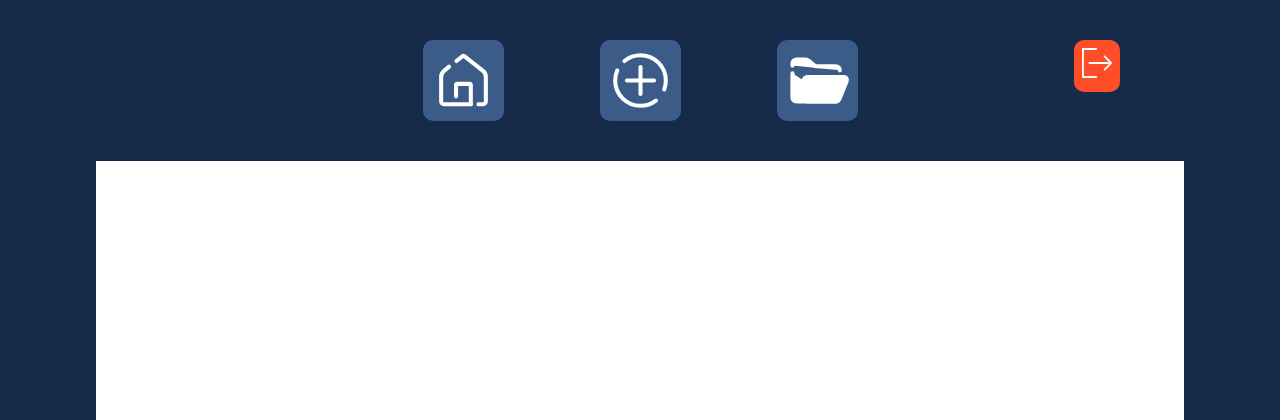
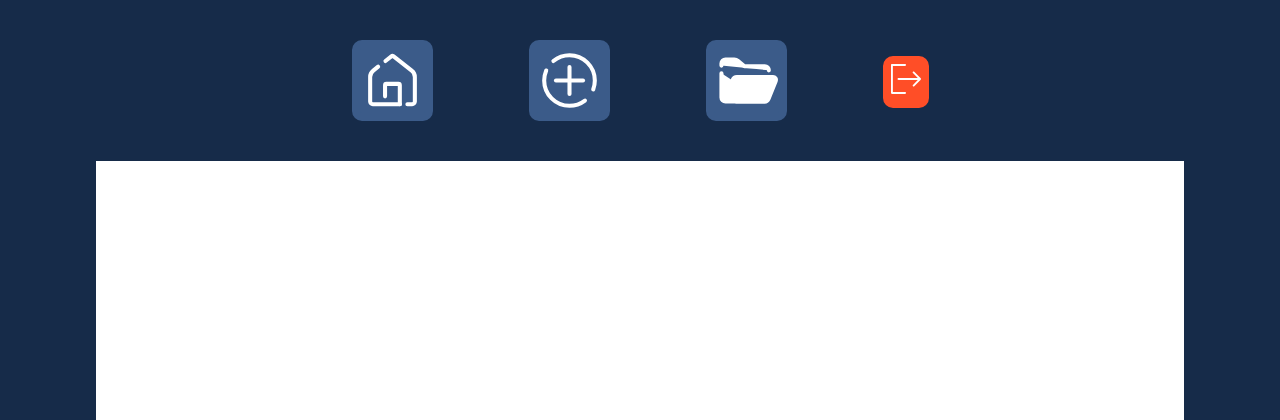
Before and after one commit to SimonDesc/order_nest, a Django app: page /home/ in a window 1280 px wide. Shown: the top 420 px of the page. Run offline with Django 4.2, Linux system fonts and the light colour scheme; the visitor is signed in with stand-in values (Sample User, id 1); data that the repository does not hold is empty; some libraries are stand-ins or nearby versions.

Commit message:
fix somes problems with front

```diff
--- a/src/templates/base.html
+++ b/src/templates/base.html
@@ -1,8 +1,6 @@
 {% load static tailwind_tags %}
-
 <!DOCTYPE html>
 <html lang="fr">
-
 	<head>
 		<meta charset="UTF-8">
 		{% block title %}
@@ -10,34 +8,24 @@
 		{% endblock %}
 		{% tailwind_css %}
 	</head>
-
-
 	<body style="background-color:#162B49 ;">
-	<div class="flex justify-center mt-10 gap-24">
-
-
-
+		<div class="flex justify-center">
+			<div class="navbar flex justify-center mt-10 gap-24">
 				<div style="background-color: #3B5B89; border: 0.5rem solid #3B5B89; border-radius: 10px;"
 					class="div-ombre-button-navbar">
 					<a href="{% url 'webapp:home' %}"><img src="/static/img/home.svg" alt="Accueil" width="65" height="65"></a>
 				</div>
-
 				<div style="background-color: #3B5B89; border: 0.5rem solid #3B5B89; border-radius: 10px;"
 					class="div-ombre-button-navbar">
 					<a href="{% url 'webapp:order-create' %}"><img src="/static/img/neworder.svg" alt="Nouvelle commande"
 						width="65" height="65"></a>
 				</div>
-
 				<div style="background-color: #3B5B89; border: 0.5rem solid #3B5B89; border-radius: 10px;"
 					class="div-ombre-button-navbar">
 					<a href="{% url 'webapp:dashboard' %}"><img src="/static/img/dashboard.svg" alt="Tableau de bord" width="65"
 						height="65"></a>
 				</div>
-
-
-	</div>
-
-	<div class="absolute top-10 right-40">
+				<div class="mt-4">
 					<div style="background-color: #FF4E27; border: 0.5rem solid #FF4E27; border-radius: 10px;"
 						class="div-ombre-button-navbar-logout">
 						{% if user.is_authenticated %}
@@ -49,23 +37,14 @@
 						{% endif %}
 					</div>
 				</div>
-
-
-
-
-
+			</div>
+		</div>
 		<section class="bg-white ml-24 mr-24 mt-10 pb-10 min-h-screen" id="webapp">
-
 			{% block content %}
-
 			{% endblock %}
-
 		</section>
 		<footer class="text-white text-center p-4">
 			<p>© 2023 OrderNest. Tous droits réservés.</p>
 		</footer>
-
-
 	</body>
-
 </html>
--- a/src/webapp/forms.py
+++ b/src/webapp/forms.py
@@ -9,12 +9,12 @@ from .models import *
 
 class NewOrderForm(ModelForm):
     estimated_delivery_date = DateField(
-        widget=DateInput(attrs={"type": "date"}),
+        widget=DateInput(format='%Y-%m-%d', attrs={"type": "date"}),
         label="Date de livraison",
         required=False,
     )
     invoice_date = DateField(
-        widget=DateInput(attrs={"type": "date"}),
+        widget=DateInput(format='%Y-%m-%d', attrs={"type": "date"}),
         label="Date de facturation",
         required=False,
     )
--- a/src/webapp/models.py
+++ b/src/webapp/models.py
@@ -1,5 +1,4 @@
 import os
-
 from django.db import models
 from phonenumber_field.modelfields import PhoneNumberField
 
@@ -57,8 +56,6 @@ class Order(models.Model):
         ('Virement', 'Virement'),
     )
 
-
-
     created_at = models.DateTimeField(auto_now_add=True)
     estimated_delivery_date = models.DateField(blank=True, null=True, verbose_name="date de livraison")
     invoice_date = models.DateField(blank=True, null=True, verbose_name="date de facturation")
--- a/src/webapp/views.py
+++ b/src/webapp/views.py
@@ -219,7 +219,6 @@ class Dashboard(ListView):
 
         count_all = Paginator(all_objects, element_by_page)
         context["total_obj"] = count_all.count
-
 
         accumulated_objects = (page_number - 1) * element_by_page + len(context['page_obj'])
 
```
Lines whose indentation alone changed are shown as unchanged.
